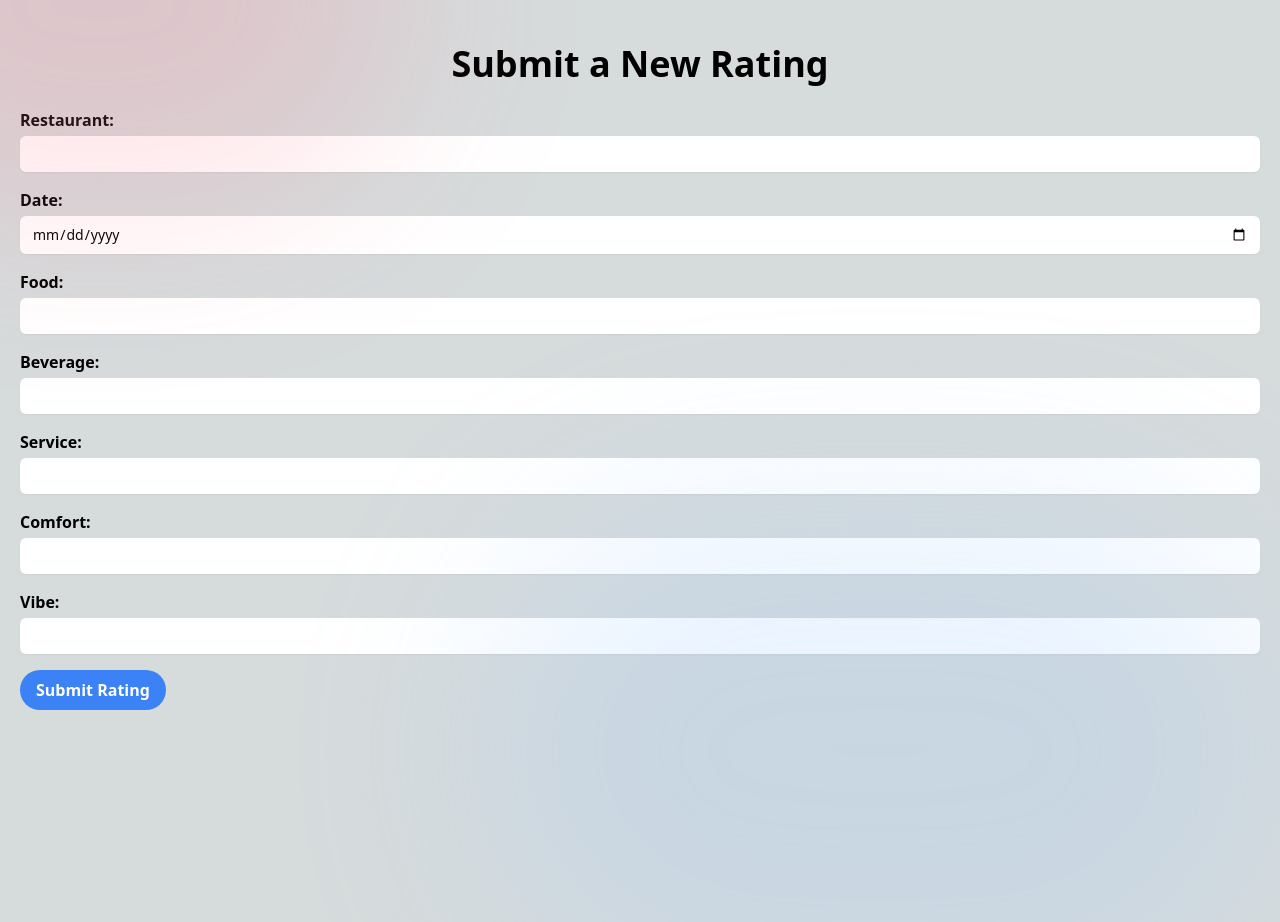
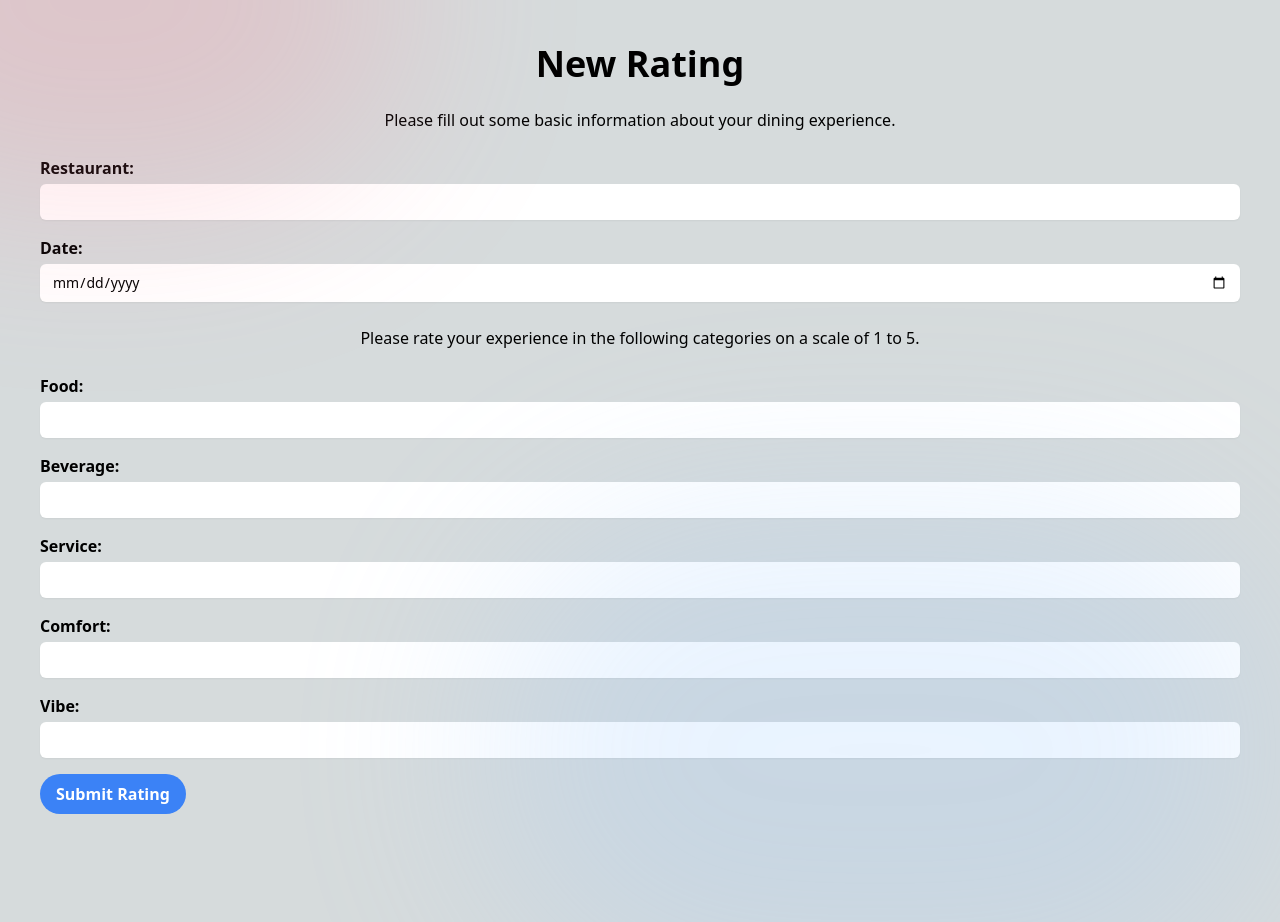
Before and after one commit to alanagoyal/restaurant-ratings, a Next.js app: page / in a window 1280 px wide. Shown: the top 922 px of the page. Built offline with nearby package versions, Linux system fonts and the light colour scheme; no server answers.

Commit message:
more styling

```diff
--- a/components/form.tsx
+++ b/components/form.tsx
@@ -49,11 +49,12 @@ export default function Form() {
   }
 
   return (
-    <div className="py-5 mx-5">
+    <div className="py-5 mx-10 max-width-5-xl">
       <Toaster />
-      <h1 className="text-4xl font-bold text-center my-6">
-        Submit a New Rating
-      </h1>
+      <h1 className="text-4xl font-bold text-center my-6">New Rating</h1>
+      <h2 className="text-1xl text-center my-6">
+        Please fill out some basic information about your dining experience.
+      </h2>
       <div className="my-4">
         <label htmlFor="restaurant" className="font-semibold">
           Restaurant:
@@ -76,6 +77,10 @@ export default function Form() {
           onChange={(e) => setDate(e.target.value)}
         />
       </div>
+      <h2 className="text-1xl text-center my-6">
+        Please rate your experience in the following categories on a scale of 1
+        to 5.
+      </h2>
       <div className="my-4">
         <label htmlFor="food" className="font-semibold">
           Food:
```
